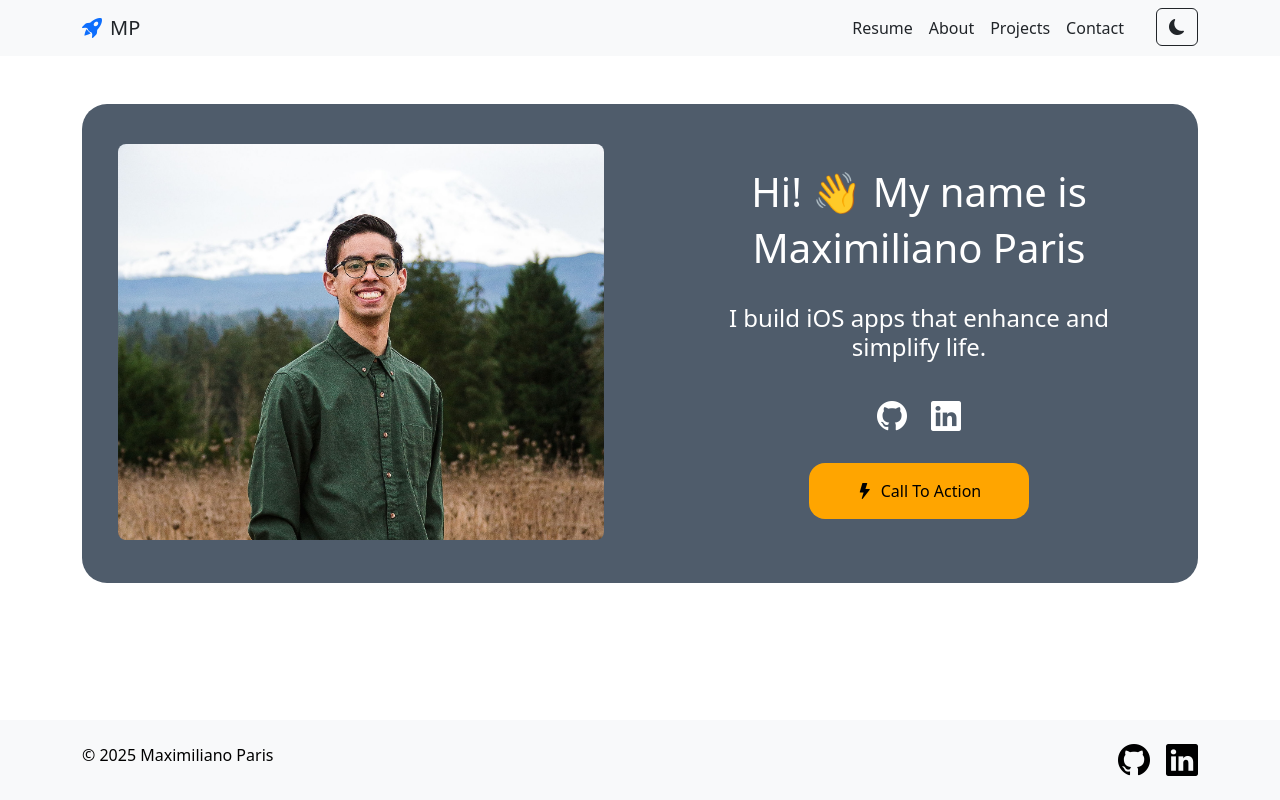
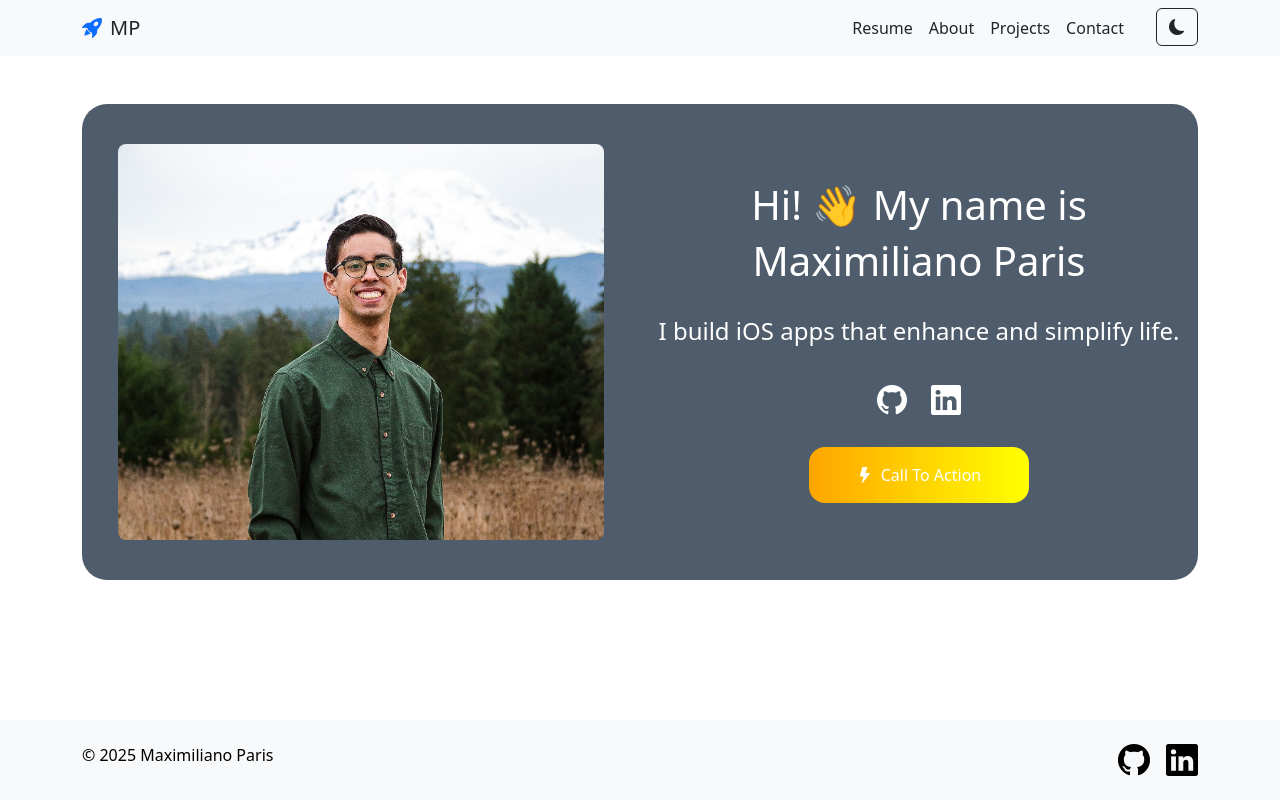
Before and after one commit to maxiparis/portfolio, a React (Vite) app: page / in a window 1280 px wide. Built offline with nearby package versions, Linux system fonts and the light colour scheme.

Commit message:
feat: cool cta button

```diff
--- a/src/components/Hero.tsx
+++ b/src/components/Hero.tsx
@@ -7,15 +7,25 @@ export default function Hero() {
     return (
         <Container className="main-cornered-containers-dark mt-5">
           <Row>
-            <Col>
+            <Col
+              md={6}
+              className="d-flex flex-column justify-content-center align-items-center"
+            >
               <img
                 src="/assets/picture/profile.jpeg"
                 alt="profile"
                 className="img-fluid rounded-5 p-4"
               />
-            </Col>
-            <Col className="d-flex flex-column justify-content-center align-items-center">
-              <Stack direction="vertical" gap={4} className="d-flex flex-column justify-content-center align-items-center p-5">
+            </Col >
+            <Col
+              md={6}
+              className="d-flex flex-column justify-content-center align-items-center"
+            >
+              <Stack
+                direction="vertical"
+                gap={4}
+                className="d-flex flex-column justify-content-center align-items-center p-m-5"
+              >
                   <div>
                     <h1 className="text-center">Hi! 👋 My name is </h1>
                     <h1 className="text-center">Maximiliano Paris </h1>
@@ -41,15 +51,20 @@ export default function Hero() {
                 </Stack>
 
                 <Button
-                  style={{backgroundColor: "orange", transition: "background-color 0.3s ease, color 0.3s ease"}}
-                  className="text-black border-0 px-5 py-3 rounded-4"
+                  style={{
+                    backgroundImage: "linear-gradient(90deg, orange, yellow)",
+                    transition: "background 0.3s ease, color 0.7s ease, box-shadow 0.3s ease"
+                  }}
+                  className="border-0 px-5 py-3 rounded-4"
                   onMouseEnter={(e) => {
-                    e.currentTarget.style.backgroundColor = "#ffaa33";
+                    e.currentTarget.style.background = "linear-gradient(45deg, blue, violet)";
                     e.currentTarget.style.color = "white";
+                    e.currentTarget.style.boxShadow = "0 0 20px 5px white";
                   }}
                   onMouseLeave={(e) => {
-                    e.currentTarget.style.backgroundColor = "orange";
+                    e.currentTarget.style.background = "linear-gradient(90deg, orange, yellow)";
                     e.currentTarget.style.color = "black";
+                    e.currentTarget.style.boxShadow = "none";
                   }}
                 >
                   <i className="bi bi-lightning-fill me-2"></i>
```
